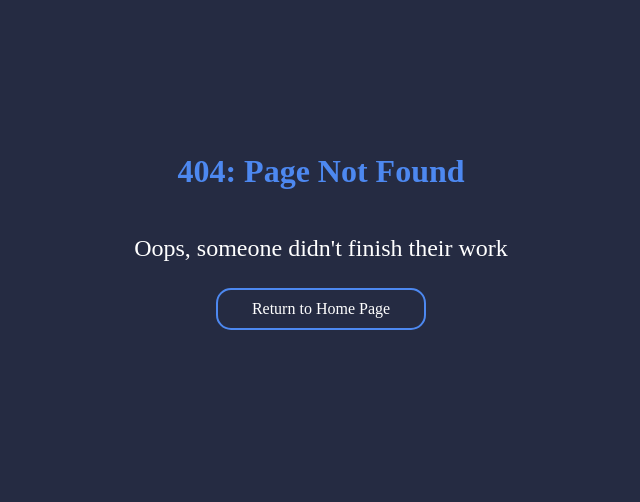
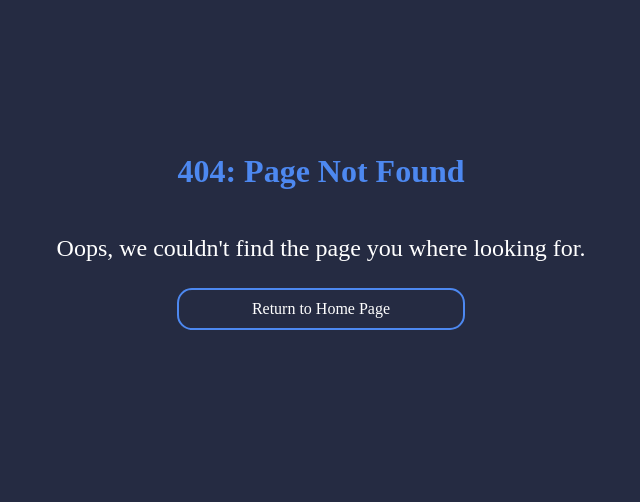
Before and after one commit to BenSisk/Teamwork-and-Professionalism, a Django app: template uniProject/uniProject/templates/404.html in a window 1280 px wide. Shown: the part 241-743 px from the top of the page, without its empty margins (319-959 px from the left). Run offline with Django 3.2, Linux system fonts and the light colour scheme; the template is opened without the code that fills it, so the values that code supplies are empty.

Commit message:
Update 404.html

```diff
--- a/uniProject/uniProject/templates/404.html
+++ b/uniProject/uniProject/templates/404.html
@@ -5,7 +5,7 @@
                 <div id="blacklistText">
                         <h1>404: Page Not Found</h1>
 
-			<p> Oops, someone didn't finish their work</p>
+			<p> Oops, we couldn't find the page you where looking for.</p>
 
 			<a href="{% url 'index' %}">Return to Home Page</a>
                 </div>
```
